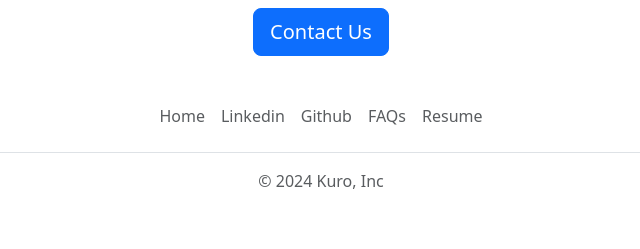
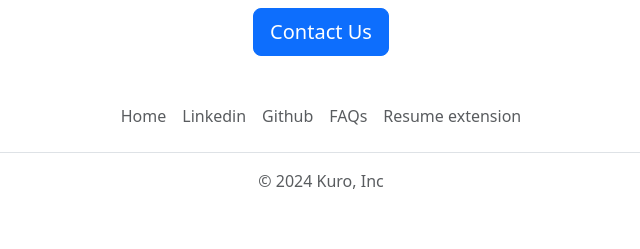
Before and after one commit to DineshMitta/kuro-careers-website, a Flask app: page / in a window 1280 px wide. Shown: the part 1531-1780 px from the top of the page, without its empty margins (319-959 px from the left). Run offline with Flask 3, Linux system fonts and the light colour scheme.

Commit message:
made changes

```diff
--- a/templates/footer.html
+++ b/templates/footer.html
@@ -5,7 +5,7 @@
         <li class="nav-item"><a target="_blank" href="https://www.linkedin.com/in/dinesh-gopi-93a18b226/" class="nav-link px-2 text-body-secondary">Linkedin</a></li>
         <li class="nav-item"><a target="_blank" href="https://github.com/DineshMitta" class="nav-link px-2 text-body-secondary">Github</a></li>
         <li class="nav-item"><a target="_blank" href="https://dineshmitta.github.io/Project-Zero/" class="nav-link px-2 text-body-secondary">FAQs</a></li>
-        <li class="nav-item"><a target="_blank" href="https://github.com/DineshMitta/kuro-careers-website" class="nav-link px-2 text-body-secondary">Resume</a></li>
+        <li class="nav-item"><a target="_blank" href="https://github.com/DineshMitta/kuro-careers-website" class="nav-link px-2 text-body-secondary">Resume extension</a></li>
       </ul>
       <p class="text-center text-body-secondary">&copy; 2024 Kuro, Inc</p>
     </footer>
```
